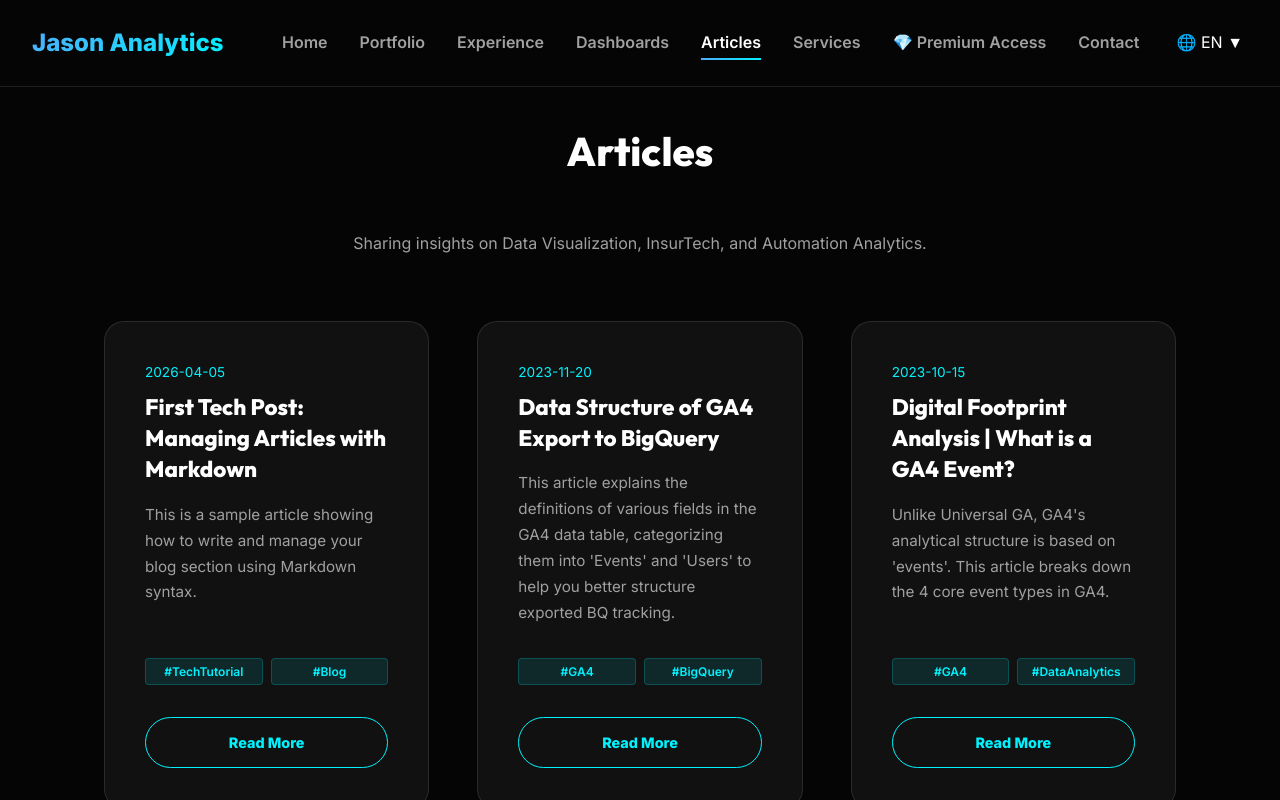
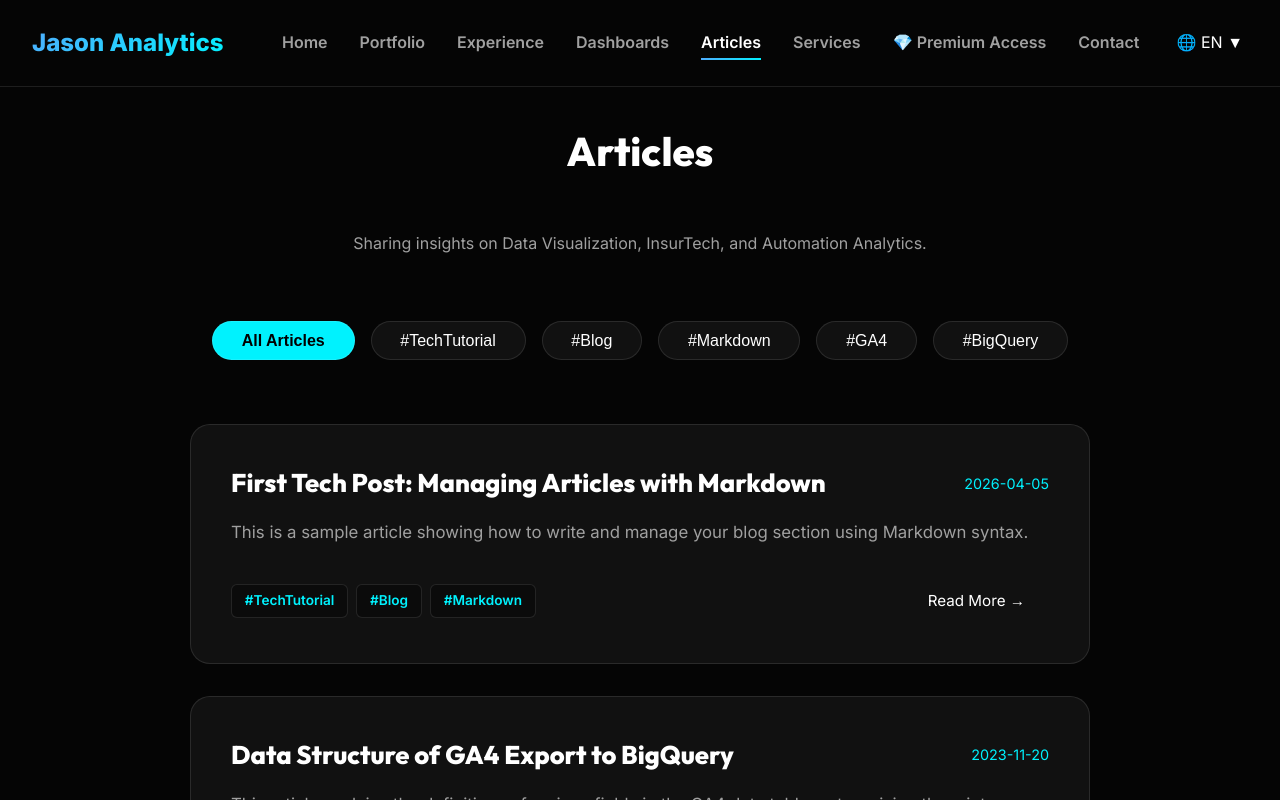
Before and after one commit to ds-jason-tsai/jason-by-tsai-portfolio, a Next.js app: page /en/articles in a window 1280 px wide. Shown: the top 800 px of the page. Built offline with nearby package versions, Linux system fonts and the light colour scheme.

Commit message:
feat: updated all UI elements including article vertical layout, dashboard hover states, and typography

```diff
--- a/app/[lang]/articles/page.tsx
+++ b/app/[lang]/articles/page.tsx
@@ -1,4 +1,5 @@
 import { getSortedArticlesData } from '../../../lib/markdown';
+import ArticleListClient from '../../../components/ArticleListClient';
 import type { Metadata } from 'next';
 
 export async function generateMetadata({ params }: { params: Promise<{ lang: string }> }): Promise<Metadata> {
@@ -37,40 +38,7 @@ export default async function Articles({ params }: { params: Promise<{ lang: str
     <section className="articles fade-in" style={{ padding: '0 2rem' }}>
       <h2 className="section-title">{t.title}</h2>
       <p style={{ textAlign: 'center', marginBottom: '4rem', color: 'var(--text-secondary)' }}>{t.desc}</p>
-
-      <div className="services-grid" style={{ gap: '3rem' }}>
-        {articles.map((art) => (
-          <article key={art.id} className="service-card" style={{ display: 'flex', flexDirection: 'column' }}>
-            <p style={{ fontSize: '0.85rem', color: 'var(--accent-color)', marginBottom: '0.5rem' }}>{art.date}</p>
-            <h3 style={{ fontSize: '1.4rem', marginBottom: '1rem', lineHeight: '1.4' }}>{art.title[lang]}</h3>
-            <p style={{ color: 'var(--text-secondary)', fontSize: '0.95rem', lineHeight: '1.7', flex: 1, marginBottom: '2rem' }}>
-              {art.description[lang]}
-            </p>
-
-            <div className="tags-container" style={{ marginTop: 'auto', marginBottom: '2rem', justifyContent: 'center' }}>
-              {Array.from({ length: 2 }).map((_, tIdx) => {
-                 const tag = art.tags[lang][tIdx];
-                 return tag ? (
-                   <span key={tIdx} className="tag" style={{ flex: '1 1 0', textAlign: 'center', whiteSpace: 'nowrap', overflow: 'hidden', textOverflow: 'ellipsis' }}>{tag}</span>
-                 ) : (
-                   <span key={tIdx} className="tag" style={{ flex: '1 1 0', visibility: 'hidden' }}>&nbsp;</span>
-                 );
-              })}
-            </div>
-
-            <a href={`/${lang}/articles/${art.id}`} className="btn-primary" style={{
-              textAlign: 'center',
-              padding: '0.8rem',
-              fontSize: '0.9rem',
-              background: 'transparent',
-              border: '1px solid var(--accent-color)',
-              color: 'var(--accent-color)'
-            }}>
-              {t.readMore}
-            </a>
-          </article>
-        ))}
-      </div>
+      <ArticleListClient articles={articles} lang={lang} t={t} />
     </section>
   );
 }
--- a/app/[lang]/components/MobileNav.tsx
+++ b/app/[lang]/components/MobileNav.tsx
@@ -31,7 +31,7 @@ export default function MobileNav({
   const navLinks = [
     { href: `/${lang}`, label: dict.nav.home },
     { href: `/${lang}/portfolio`, label: dict.nav.portfolio },
-    { href: `/${lang}/experience`, label: dict.nav.experience },
+    { href: `/${lang}/experience`, label: lang === 'zh' ? '完整經歷' : dict.nav.experience },
     { href: `/${lang}/dashboards`, label: lang === 'zh' ? '儀表板專區' : (dict.nav.dashboards || 'Dashboards') },
     { href: `/${lang}/articles`, label: dict.nav.articles },
     { href: `/${lang}/services`, label: dict.nav.services },
--- a/app/[lang]/experience/page.tsx
+++ b/app/[lang]/experience/page.tsx
@@ -98,7 +98,7 @@ export default async function Experience({ params }: { params: Promise<{ lang: s
                 {item.companies ? (
                   item.companies.map((c: any, cIdx: number) => (
                     <span key={cIdx} style={{ display: 'inline-flex', alignItems: 'center', gap: '0.4rem' }}>
-                      {c.logo && <img src={c.logo} alt="logo" style={{ width: '20px', height: '20px', borderRadius: '4px', objectFit: 'contain', background: 'white', padding: '1px' }} />}
+                      {c.logo && <img src={c.logo} alt="logo" style={{ width: '28px', height: '28px', borderRadius: '4px', objectFit: 'contain', background: 'white', padding: '1px' }} />}
                       <a href={c.url} target="_blank" rel="noopener noreferrer" style={{ color: 'var(--accent-color)', textDecoration: 'none', borderBottom: '1px dotted var(--accent-color)', paddingBottom: '1px' }}>
                         {c.name}
                       </a>
@@ -107,7 +107,7 @@ export default async function Experience({ params }: { params: Promise<{ lang: s
                   ))
                 ) : (
                   <span style={{ display: 'inline-flex', alignItems: 'center', gap: '0.4rem' }}>
-                    {item.logo && <img src={item.logo} alt="logo" style={{ width: '20px', height: '20px', borderRadius: '4px', objectFit: 'contain', background: 'white', padding: '1px' }} />}
+                    {item.logo && <img src={item.logo} alt="logo" style={{ width: '28px', height: '28px', borderRadius: '4px', objectFit: 'contain', background: 'white', padding: '1px' }} />}
                     {item.url ? (
                       <a href={item.url} target="_blank" rel="noopener noreferrer" style={{ color: 'var(--accent-color)', textDecoration: 'none', borderBottom: '1px dotted var(--accent-color)', paddingBottom: '1px' }}>
                         {item.company} ↗
--- a/app/[lang]/layout.tsx
+++ b/app/[lang]/layout.tsx
@@ -92,7 +92,7 @@ export default async function RootLayout({
             <div className="nav-links" style={{ display: 'flex', alignItems: 'center', position: 'relative' }}>
               <NavLink lang={lang} href={`/${lang}`}>{dict.nav.home}</NavLink>
               <NavLink lang={lang} href={`/${lang}/portfolio`}>{dict.nav.portfolio}</NavLink>
-              <NavLink lang={lang} href={`/${lang}/experience`}>{dict.nav.experience}</NavLink>
+              <NavLink lang={lang} href={`/${lang}/experience`}>{lang === 'zh' ? '完整經歷' : dict.nav.experience}</NavLink>
               <NavLink lang={lang} href={`/${lang}/dashboards`}>{lang === 'zh' ? '儀表板專區' : (dict.nav.dashboards || 'Dashboards')}</NavLink>
               <NavLink lang={lang} href={`/${lang}/articles`}>{dict.nav.articles}</NavLink>
               <NavLink lang={lang} href={`/${lang}/services`}>{dict.nav.services}</NavLink>
--- a/app/[lang]/page.tsx
+++ b/app/[lang]/page.tsx
@@ -71,7 +71,7 @@ export default async function Home({ params }: { params: Promise<{ lang: string
           </div>
 
           <div className="social-links-section">
-            <p className="social-label" style={{ marginBottom: '2.5rem' }}>
+            <p className="social-label" style={{ marginBottom: '2.5rem', color: '#00f2fe', fontSize: '1.4rem', fontWeight: 700, textTransform: 'uppercase', letterSpacing: '1px' }}>
               {dict.home.social_label || (lang === 'zh' ? '追蹤我的數據洞察' : 'Follow my Data Insights')}
             </p>
             <div className="social-icons" style={{ gap: '3.5rem' }}>
@@ -82,7 +82,7 @@ export default async function Home({ params }: { params: Promise<{ lang: string
           </div>
 
           <div className="hero-courses-section" style={{ marginTop: '5rem' }}>
-             <p className="social-label" style={{ marginBottom: '2rem' }}>{dict.home.featured_courses || '推薦熱門課程'}</p>
+             <p className="social-label" style={{ marginBottom: '2rem', color: '#00f2fe', fontSize: '1.4rem', fontWeight: 700, textTransform: 'uppercase', letterSpacing: '1px' }}>{dict.home.featured_courses || '推薦熱門課程'}</p>
              <div className="course-buttons" style={{ display: 'flex', gap: '1.2rem', justifyContent: 'center', flexWrap: 'wrap' }}>
                <a href="https://live.rookiesavior.net/course/tableau" target="_blank" rel="noopener noreferrer" className="btn-outline-cyan">
                  📊 {lang === 'zh' ? 'Tableau 商業視覺化實戰' : 'Tableau Business Viz'}
--- a/app/[lang]/reports/page.tsx
+++ b/app/[lang]/reports/page.tsx
@@ -89,6 +89,12 @@ export default function Reports({ params }: { params: Promise<{ lang: string }>
         en: 'A professional C-level pitch deck. Covers pain points, technical architecture (Einstein AI), and action plan. A perfect reference for business storytelling.',
         ja: 'プロのCレベル向けプレゼン。Einstein AIを中心とした技術アーキテクチャ、ビジネス上の課題、アクションプランを網羅したピッチデッキです。',
       },
+      chapters: [
+        { id: '1', zh: '1 執行摘要與專案影響 (Executive Summary)', en: '1 Executive Summary', ja: '1 エグゼクティブサマリー' },
+        { id: '2', zh: '2 商業痛點剖析 (Pain Points Analysis)', en: '2 Pain Points Analysis', ja: '2 課題分析' },
+        { id: '3', zh: '3 技術架構與解決方案 (Einstein AI)', en: '3 Technical Architecture & Einstein AI', ja: '3 技術アーキテクチャ (Einstein AI)' },
+        { id: '4', zh: '4 導入途徑與行動計畫 (Roadmap & Action Plan)', en: '4 Roadmap & Action Plan', ja: '4 導入ロードマップ' }
+      ],
       price: 498,
       tags: ['#Salesforce', '#SolutionEngineer', '#C-Level', '#BusinessPresentation'],
     },
--- /dev/null
+++ b/components/ArticleListClient.tsx
@@ -0,0 +1,139 @@
+'use client';
+
+import React, { useState, useEffect } from 'react';
+
+export default function ArticleListClient({ articles, lang, t }: { articles: any[], lang: string, t: any }) {
+  // Extract unique tags for the category bar
+  const [activeCategory, setActiveCategory] = useState<string>('all');
+
+  // Extract all unique tags dynamically
+  const uniqueTags = Array.from(new Set(
+    articles.flatMap(art => art.tags ? art.tags[lang] : [])
+  )).slice(0, 5); // Limit to top 5 tags to prevent crowding
+
+  const categories = ['all', ...uniqueTags];
+
+  useEffect(() => {
+    if (typeof window !== 'undefined') {
+      let hash = window.location.hash;
+      if (hash) {
+        try {
+           const decodedHash = decodeURIComponent(hash.replace('#', ''));
+           if (categories.includes(decodedHash)) {
+             setActiveCategory(decodedHash);
+           }
+        } catch(e) {}
+      }
+    }
+  }, []);
+
+  const handleCategoryClick = (cat: string) => {
+    setActiveCategory(cat);
+    window.history.pushState(null, '', `#${cat}`);
+  };
+
+  const filteredArticles = activeCategory === 'all'
+    ? articles
+    : articles.filter(art => art.tags?.[lang]?.includes(activeCategory));
+
+  return (
+    <div className="articles-client-container" style={{ maxWidth: '900px', margin: '0 auto' }}>
+
+      {/* Category Tabs */}
+      <div style={{ display: 'flex', justifyContent: 'center', gap: '1rem', marginBottom: '4rem', flexWrap: 'wrap' }}>
+        {categories.map((cat, idx) => (
+          <button
+            key={idx}
+            onClick={() => handleCategoryClick(cat)}
+            style={{
+              padding: '0.6rem 1.8rem',
+              borderRadius: '30px',
+              border: '1px solid rgba(255,255,255,0.1)',
+              background: activeCategory === cat ? 'var(--accent-color)' : 'rgba(255,255,255,0.05)',
+              color: activeCategory === cat ? '#000' : '#fff',
+              fontSize: '1rem',
+              fontWeight: activeCategory === cat ? '800' : '500',
+              cursor: 'pointer',
+              transition: 'all 0.3s cubic-bezier(0.4, 0, 0.2, 1)'
+            }}
+            className="category-btn fade-in"
+          >
+            {cat === 'all' ? (lang === 'zh' ? '全部文章' : (lang === 'ja' ? 'すべての記事' : 'All Articles')) : cat}
+          </button>
+        ))}
+      </div>
+
+      <div className="articles-list" style={{ display: 'flex', flexDirection: 'column', gap: '2rem' }}>
+        {filteredArticles.map((art, idx) => (
+          <article
+            key={art.id}
+            className="article-list-card fade-in"
+            style={{
+              display: 'flex',
+              flexDirection: 'column',
+              background: 'var(--glass-bg)',
+              border: '1px solid var(--glass-border)',
+              borderRadius: '20px',
+              padding: '2.5rem',
+              transition: 'transform 0.3s ease, box-shadow 0.3s ease',
+              animationDelay: `${idx * 0.1}s`
+            }}
+          >
+            <div style={{ display: 'flex', justifyContent: 'space-between', alignItems: 'flex-start', flexWrap: 'wrap', gap: '1rem', marginBottom: '1rem' }}>
+              <h3 style={{ fontSize: '1.6rem', lineHeight: '1.4', fontWeight: '800', margin: 0 }}>
+                <a href={`/${lang}/articles/${art.id}`} style={{ color: '#fff', textDecoration: 'none' }} className="article-title-link">
+                  {art.title[lang]}
+                </a>
+              </h3>
+              <span style={{ fontSize: '0.9rem', color: 'var(--accent-color)', whiteSpace: 'nowrap', paddingTop: '0.4rem' }}>
+                {art.date}
+              </span>
+            </div>
+
+            <p style={{ color: 'var(--text-secondary)', fontSize: '1.05rem', lineHeight: '1.8', marginBottom: '2rem' }}>
+              {art.description[lang]}
+            </p>
+
+            <div style={{ display: 'flex', justifyContent: 'space-between', alignItems: 'center', flexWrap: 'wrap', gap: '1rem' }}>
+              <div className="tags-container" style={{ margin: 0, justifyContent: 'flex-start' }}>
+                {art.tags?.[lang]?.map((tag: string, tIdx: number) => (
+                  <span key={tIdx} className="tag" style={{ border: '1px solid rgba(255,255,255,0.1)', background: 'rgba(0,0,0,0.3)', padding: '0.3rem 0.8rem', fontSize: '0.85rem', borderRadius: '6px' }}>
+                    {tag}
+                  </span>
+                ))}
+              </div>
+
+              <a href={`/${lang}/articles/${art.id}`} className="btn-secondary" style={{
+                padding: '0.6rem 1.5rem',
+                fontSize: '0.95rem',
+                whiteSpace: 'nowrap'
+              }}>
+                {t.readMore} →
+              </a>
+            </div>
+          </article>
+        ))}
+        {filteredArticles.length === 0 && (
+          <div style={{ width: '100%', padding: '4rem 0', textAlign: 'center', color: 'var(--text-secondary)' }}>
+             No articles found for this category.
+          </div>
+        )}
+      </div>
+
+      <style dangerouslySetInnerHTML={{__html: `
+        .article-list-card:hover {
+          transform: translateY(-5px);
+          box-shadow: 0 10px 30px rgba(0,0,0,0.4);
+          border-color: rgba(0, 242, 254, 0.3);
+        }
+        .article-title-link:hover {
+          color: var(--accent-color) !important;
+        }
+        .category-btn:hover {
+          box-shadow: 0 0 20px rgba(0, 242, 254, 0.2);
+          transform: scale(1.05);
+        }
+      `}} />
+    </div>
+  );
+}
```
Also changed, not shown: app/[lang]/dashboards/page.tsx (+13 -1 lines).
